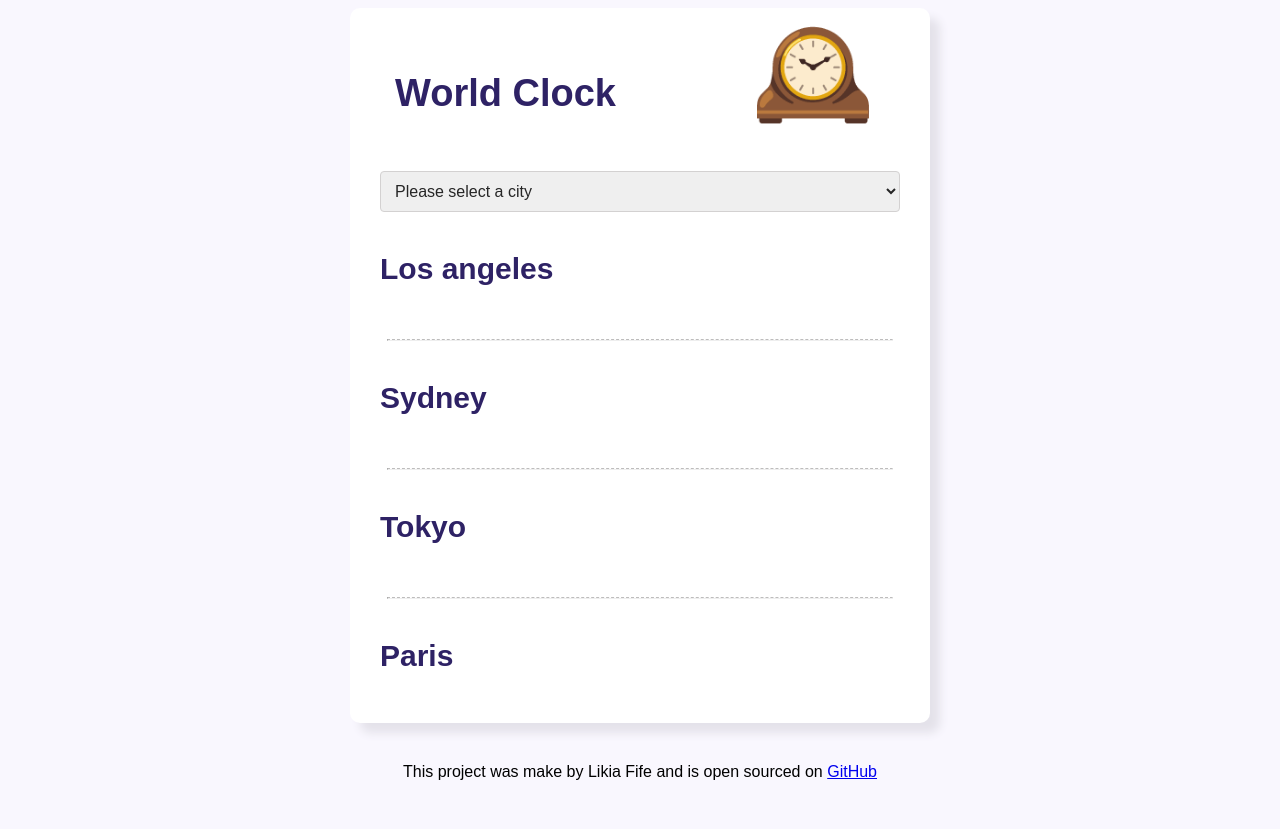
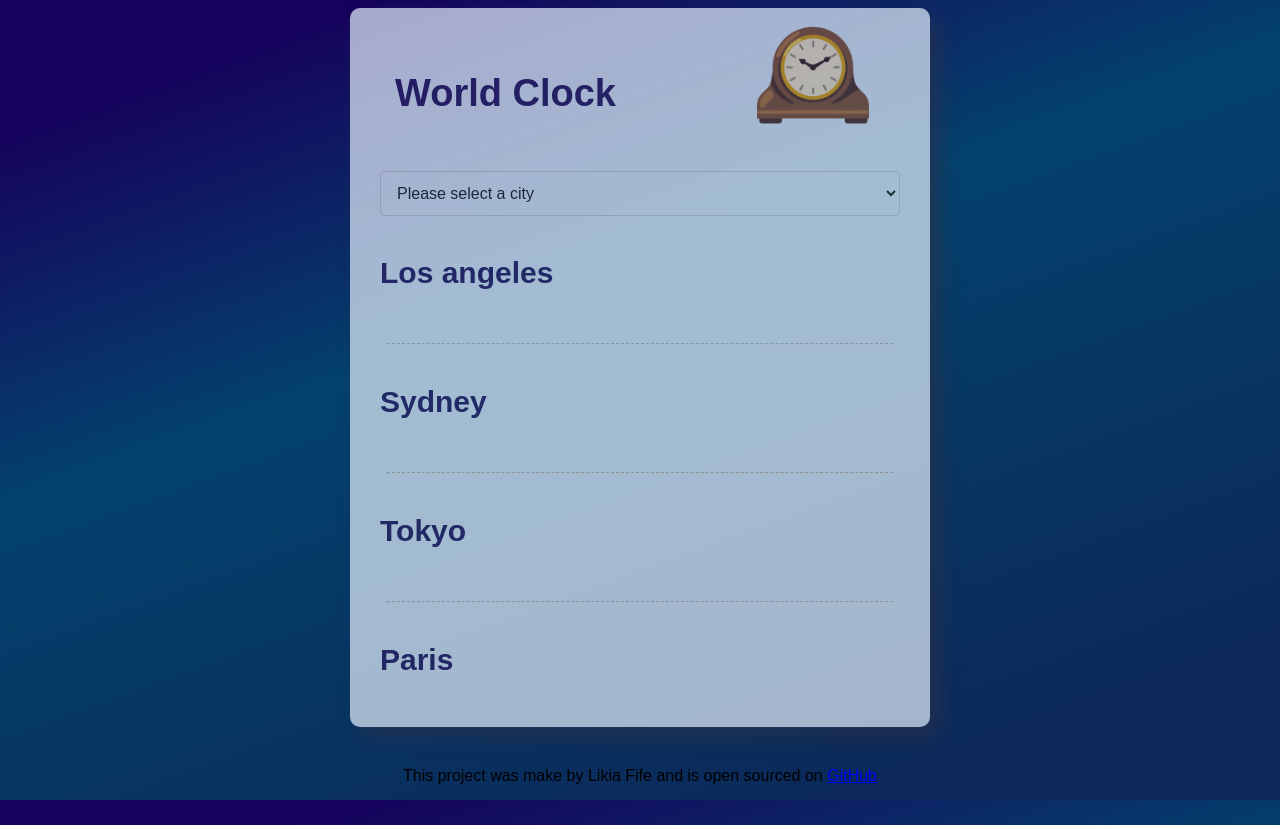
Before and after one commit to KiaFIfe/World-Clocks, a plain HTML site: page index.html in a window 1280 px wide. Drawn offline with nearby package versions, Linux system fonts and the light colour scheme; a script that the page names is missing.

Commit message:
Changed the design of the background

```diff
--- a/src/styles.css
+++ b/src/styles.css
@@ -1,6 +1,8 @@
+html{
+  height: 100%;
+}
 body {
-  background-color: #f9f7fe;
-  font-family: sans-serif;
+background: linear-gradient(-20deg, #0c2758 10%, #03426d 60%, #16015c 90%);  font-family: sans-serif;
 }
 hr {
   border-top: 1px dashed rgb(189, 188, 188);
@@ -51,19 +53,21 @@ button {
   padding-left: 130px;
 }
 .container {
-  background-color: white;
+  background-color: rgb(230, 242, 254);
+  opacity: 0.7;
   width: 520px;
   height: fit-content;
   display: block;
   margin: 0 auto;
   padding: 5px 30px;
-  box-shadow: 10px 10px 10px #e4e2ea;
+  box-shadow: 10px 10px 20px #29314d;
   border-radius: 10px;
 }
 .drop-box {
+  background-color: rgb(230, 242, 254);
   width: 100%;
   font-size: 16px;
-  padding: 10px;
+  padding: 12px;
   border-radius: 4px;
   color: rgb(38, 38, 38);
   border-color: rgb(211, 209, 209);
```
